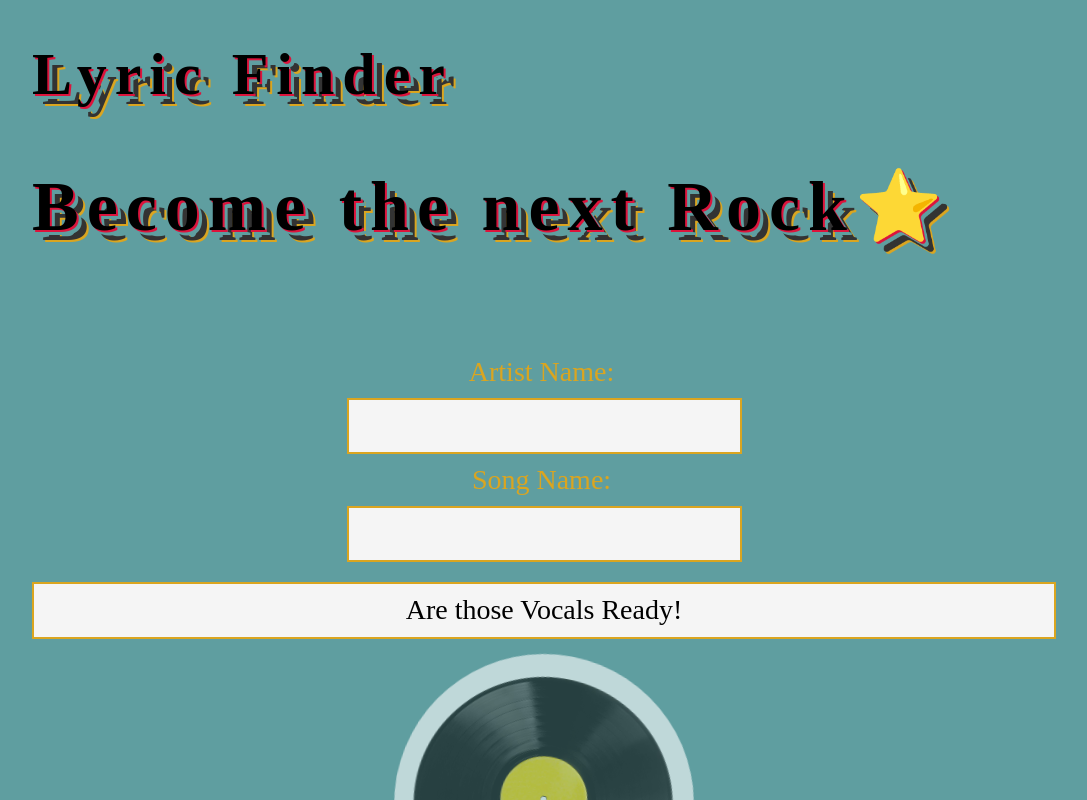
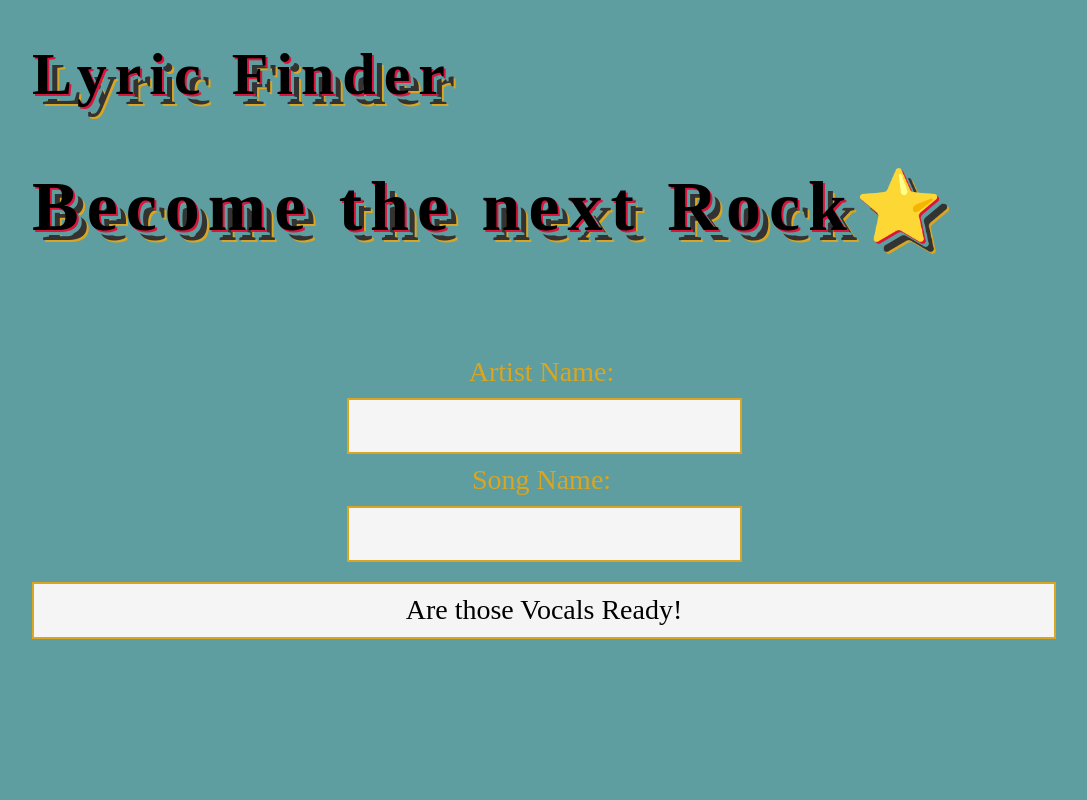
Before and after one commit to Kbruce12/project3-main, a React (Create React App) app: page / in a window 1280 px wide. Shown: the top 800 px of the page, without its empty margins (96-1183 px from the left). Built offline with nearby package versions, Linux system fonts and the light colour scheme.

Commit message:
added error handling on loader

```diff
--- a/src/App.js
+++ b/src/App.js
@@ -29,14 +29,15 @@ function App() {
         dataType: 'JSON'
     });
     try {
+      setLoadingScreen(true);
       const response = await axios(newUrl);
       const apiData =  response;
 
-      setLoadingScreen(true);
       setLyrics(apiData.data.lyrics)
       setFormError(false);
     } catch (error) {
       setFormError(true);
+      setLoadingScreen(false)
     }
    }
    // Function to handle submit
@@ -76,7 +77,7 @@ function App() {
           formError={formError}
           />
         {
-          loadingScreen ?
+          !loadingScreen ?
           <Displaylyrics
             lyrics={lyrics}
             songInput={songInput}
```
